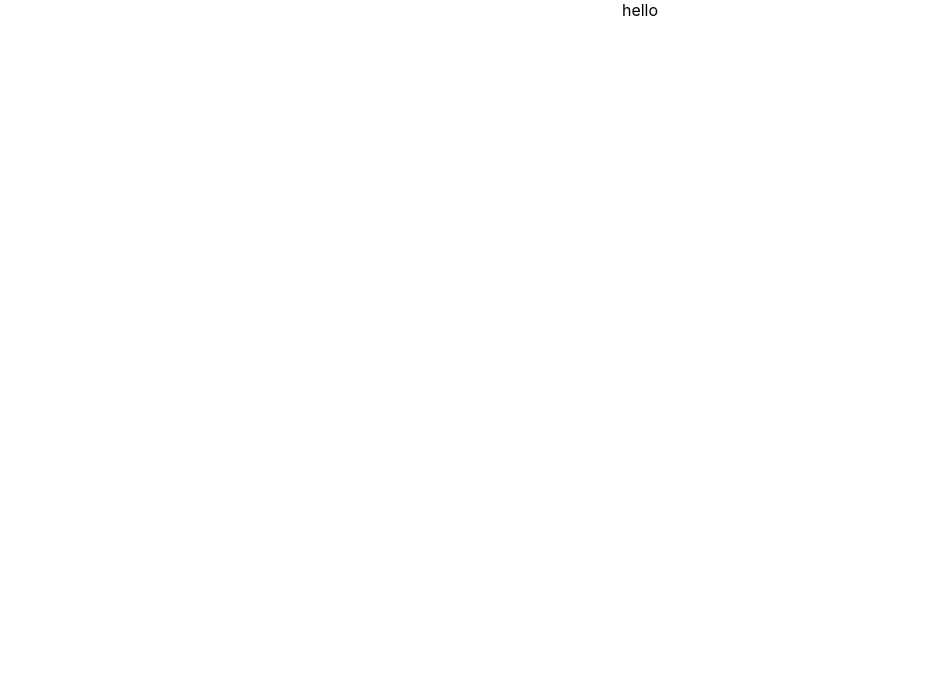
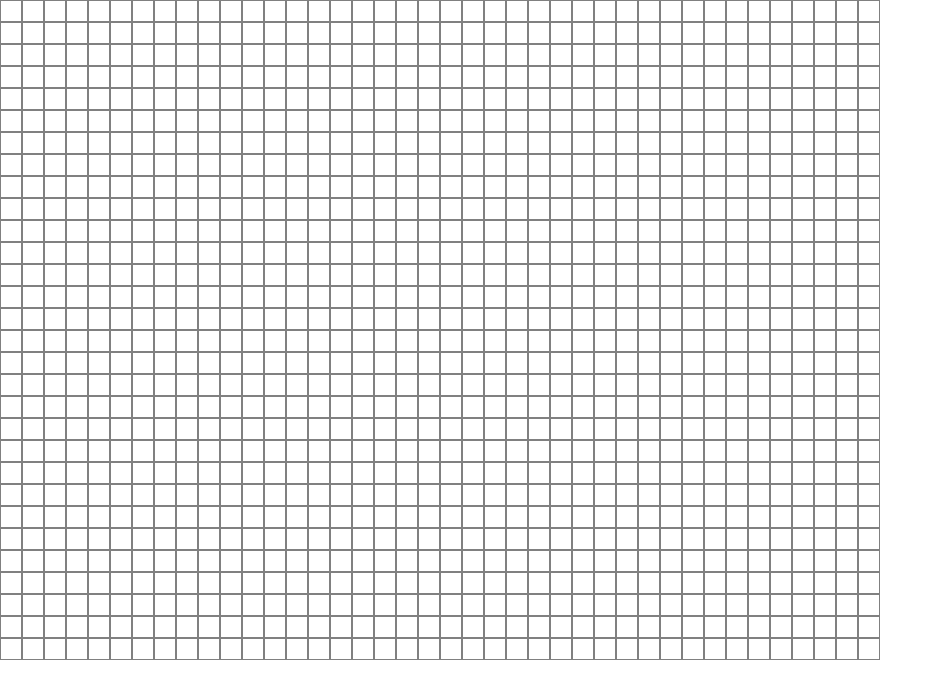
Before and after one commit to ChrisThompsonTX/PathfindingVisualizer, a React (Create React App) app: page / in a window 1280 px wide. Shown: the top 698 px of the page, without its empty margins (0-943 px from the left). Built offline with nearby package versions, Linux system fonts and the light colour scheme.

Commit message:
create grid and node class

```diff
--- /dev/null
+++ b/src/PathfindingVisualizer/Components/Grid/Grid.js
@@ -0,0 +1,111 @@
+import React, { Component } from 'react'
+import Node from '../Node/Node'
+import './grid.css'
+
+const START_NODE_ROW = 10;
+const START_NODE_COL = 15;
+const FINISH_NODE_ROW = 10;
+const FINISH_NODE_COL = 35;
+
+
+export default class Grid extends Component {
+
+    constructor(props) {
+        super(props)
+        this.state = {
+            grid: [],
+            width: 40,
+            height: 30
+        }
+    }
+
+    componentDidMount() {
+        const grid = getInitialGrid(this.state.height, this.state.width);
+        this.setState({grid});
+        console.log(grid)
+    }
+
+    // handleMouseDown(row, col) {
+    //     const newGrid = getNewGridWithWallToggled(this.state.grid, row, col);
+    //     this.setState({ grid: newGrid, mouseIsPressed: true });
+    // }
+
+    // handleMouseEnter(row, col) {
+    //     if (!this.state.mouseIsPressed) return;
+    //     const newGrid = getNewGridWithWallToggled(this.state.grid, row, col);
+    //     this.setState({ grid: newGrid });
+    // }
+
+    // handleMouseUp() {
+    //     this.setState({ mouseIsPressed: false });
+    // }
+
+    render() {
+        const { grid, mouseIsPressed } = this.state;
+
+        return (
+            <div>
+                <div className="grid">
+
+                    {grid.map((row, rowIdx) => {
+                        return (
+                            <div key={rowIdx}>
+                                {row.map((node, nodeIdx) => {
+                                    const { row, col, isFinish, isStart, isWall } = node;
+                                    return (
+                                        <Node
+                                            key={nodeIdx}
+                                            col={col}
+                                            isFinish={isFinish}
+                                            isStart={isStart}
+                                            isWall={isWall}
+                                            mouseIsPressed={mouseIsPressed}
+                                            onMouseDown={
+                                                (row, col) => this.handleMouseDown(row, col)
+                                            }
+                                            onMouseEnter={
+                                                (row, col) => this.handleMouseEnter(row, col)
+                                            }
+                                            onMouseUp={
+                                                () => this.handleMouseUp()
+                                            }
+                                            row={row}>
+                                        </Node>
+                                    );
+                                })}
+                            </div>
+                        );
+                    })}
+
+                </div>
+            </div>
+        )
+    }
+
+
+}
+
+const getInitialGrid = (height, width) => {
+    const grid = [];
+    for (let row = 0; row < height; row++) {
+        const currentRow = [];
+        for (let col = 0; col < width; col++) {
+            currentRow.push(createNode(col, row));
+        }
+        grid.push(currentRow);
+    }
+    return grid;
+}
+
+const createNode = (col, row) => {
+    return {
+        col,
+        row,
+        isStart: row === START_NODE_ROW && col === START_NODE_COL,
+        isFinish: row === FINISH_NODE_ROW && col === FINISH_NODE_COL,
+        distance: Infinity,
+        isVisited: false,
+        isWall: false,
+        previousNode: null,
+    };
+};
--- a/src/PathfindingVisualizer/Components/Node/Node.js
+++ b/src/PathfindingVisualizer/Components/Node/Node.js
@@ -9,10 +9,33 @@ export default class Node extends Component {
     }
 
     render() {
+        const {
+            col,
+            row,
+            isStart,
+            isFinish,
+            onMouseDown,
+            onMouseEnter,
+            onMouseUp,
+            isWall,
+        } = this.props;
+
+        const extraClassName = isFinish
+            ? 'node-finish'
+            : isStart
+            ? 'node-start'
+            : isWall
+            ? 'node-wall'
+            : '';
+
         return (
-            <div>
-                hello
-            </div>
+            <div
+                id={`node-${row}-${col}`}
+                className={`node ${extraClassName}`}
+                // onMouseDown={() => onMouseDown(row, col)}
+                // onMouseEnter={() => onMouseEnter(row, col)}
+                // onMouseUp={() => onMouseUp()}
+            ></div>
         )
     }
 }
--- a/src/PathfindingVisualizer/Components/Node/node.css
+++ b/src/PathfindingVisualizer/Components/Node/node.css
@@ -0,0 +1,5 @@
+.node{
+    height: 1.25rem;
+    width: 1.25rem;
+    border: 1px solid grey;
+}
--- a/src/PathfindingVisualizer/PathfindingVisualizer.js
+++ b/src/PathfindingVisualizer/PathfindingVisualizer.js
@@ -1,19 +1,26 @@
 import React, { Component } from 'react'
 import Node from './Components/Node/Node'
+import Grid from './Components/Grid/Grid';
 
 export default class PathfindingVisualizer extends Component {
 
     constructor(props) {
         super(props)
-        this.state = {};
+        this.state = {
+            width: 30,
+            height: 30,
+            start: [10,15],
+            finish: [10,35],
+        };
 
     }
 
 
     render() {
+        const {height, width, start, finish} = this.state;
         return (
             <div>
-                <Node></Node>
+                <Grid height={height} width={width} start={start} finsih={finish}></Grid>
             </div>
         )
     }
--- a/src/index.css
+++ b/src/index.css
@@ -11,3 +11,12 @@ code {
   font-family: source-code-pro, Menlo, Monaco, Consolas, 'Courier New',
     monospace;
 }
+
+.grid {
+  display: flex;
+  flex-direction: column;
+}
+
+.grid > div {
+  display: flex;
+}
```
Also changed, not shown: src/PathfindingVisualizer/Components/Grid/grid.css (added).
